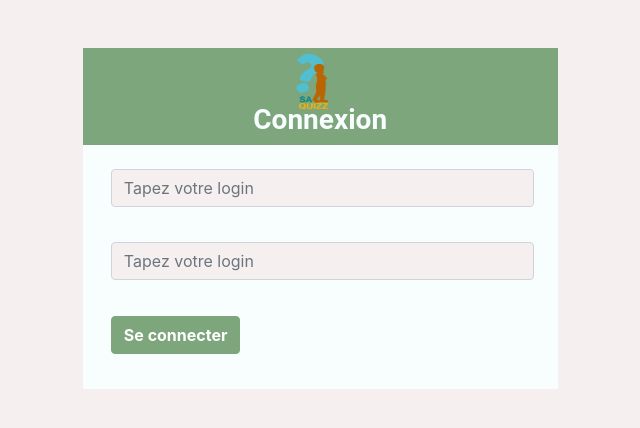
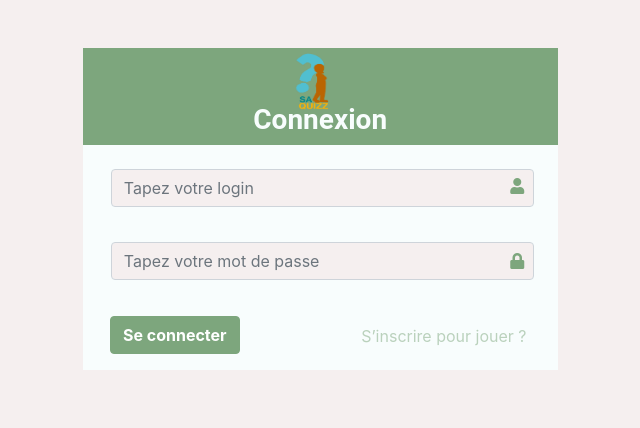
Before and after one commit to TokooDev/abdoulayeSall, a PHP site: page / in a window 1280 px wide. Shown: the top 428 px of the page, without its empty margins (320-960 px from the left). Run offline with PHP 8.4, Linux system fonts and the light colour scheme; some libraries are stand-ins or nearby versions.

Commit message:
US1 : Intégration de la page de connexion

```diff
--- a/quizzSaDb/css/style.css
+++ b/quizzSaDb/css/style.css
@@ -18,9 +18,29 @@ body{
 .btn-login{
     background-color: #7da67d !important;
     border: 1px solid #7da67d !important;
-    margin-left: 3%;
+    margin-left: 6%;
     font-size: 16px !important;
     font-weight: bold !important;
+}
+.sign-up-link{
+    float: right;
+    color: #7da67d;
+    opacity: 0.5;
+}
+.sign-up-link:hover{
+    color: #7da67d;
+}
+.login-icon{
+    position: absolute;
+    right: 7%;
+    top: 15%;
+    color: #7da67d;
+}
+.password-icon{
+    position: absolute;
+    right: 7%;
+    top: 48%;
+    color: #7da67d;
 }
 .logo{
     position : relative;
--- a/quizzSaDb/index.php
+++ b/quizzSaDb/index.php
@@ -22,13 +22,20 @@
                     <div class="col-lg-10 col-md-10 col-sm-10 offset-sm-1 login-content pt-4">
                         <form action="">
                             <div class="form-group form-section">
-                            <input type="text" name="login" placeholder="Tapez votre login" class="form-control input-login">
+                            <input type="text" name="login" placeholder="Tapez votre login" class="form-control input-login"><i class="fas fa-user login-icon"></i>
                             </div>
                             <div class="form-group form-section">
-                            <input type="password" name="password" placeholder="Tapez votre login" class="form-control input-login">
+                            <input type="password" name="password" placeholder="Tapez votre mot de passe" class="form-control input-login"><i class="fas fa-lock password-icon"></i>
                             </div>
-                            <div class="form-group form-section">
-                            <input type="submit" name="valider" value="Se connecter" class="btn btn-success btn-login">
+                            <div class="row">
+                                <div class="col-6">
+                                    <div class="form-group form-section">
+                                    <input type="submit" name="valider" value="Se connecter" class="btn btn-success btn-login">
+                                    </div>
+                                </div>
+                                <div class="col-6">
+                                    <a class="nav-link sign-up-link" href="#">S’inscrire pour jouer ?</a>
+                                </div>
                             </div>
                         </form>
                     </div>
```
